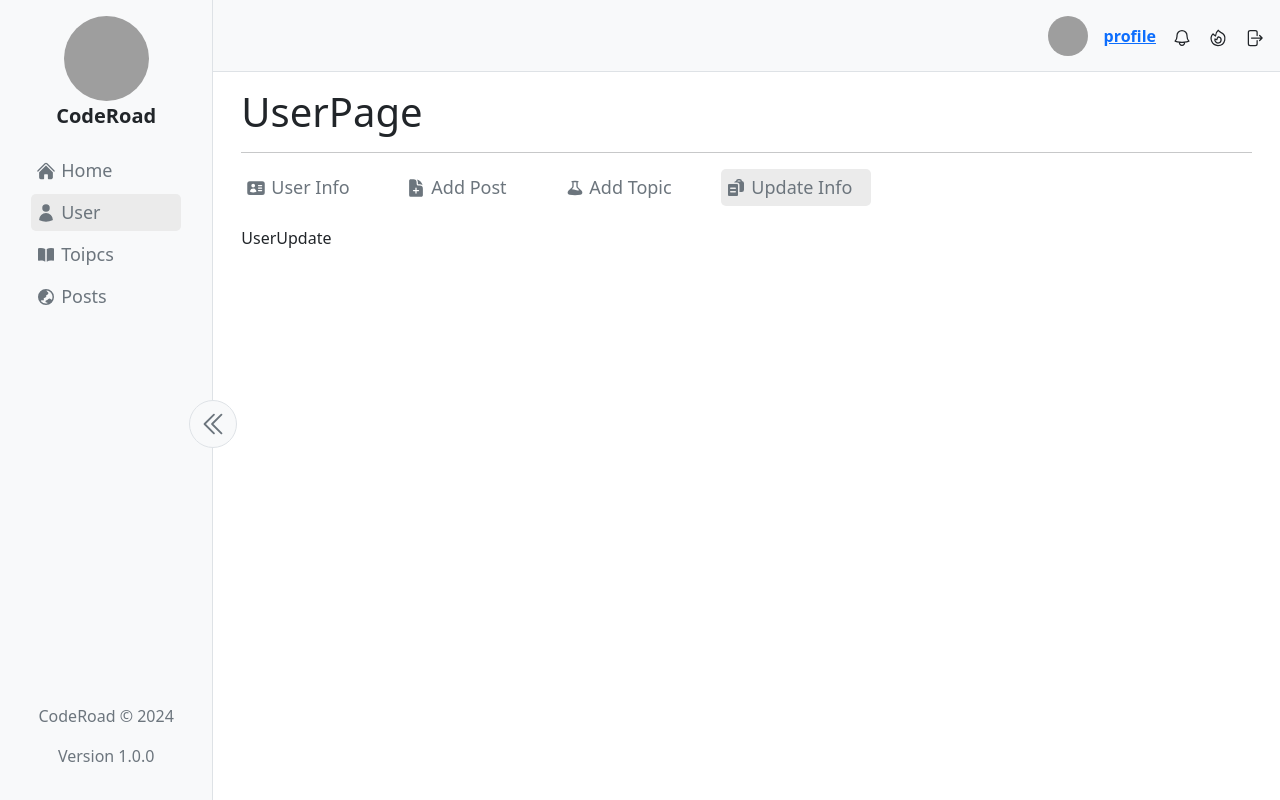
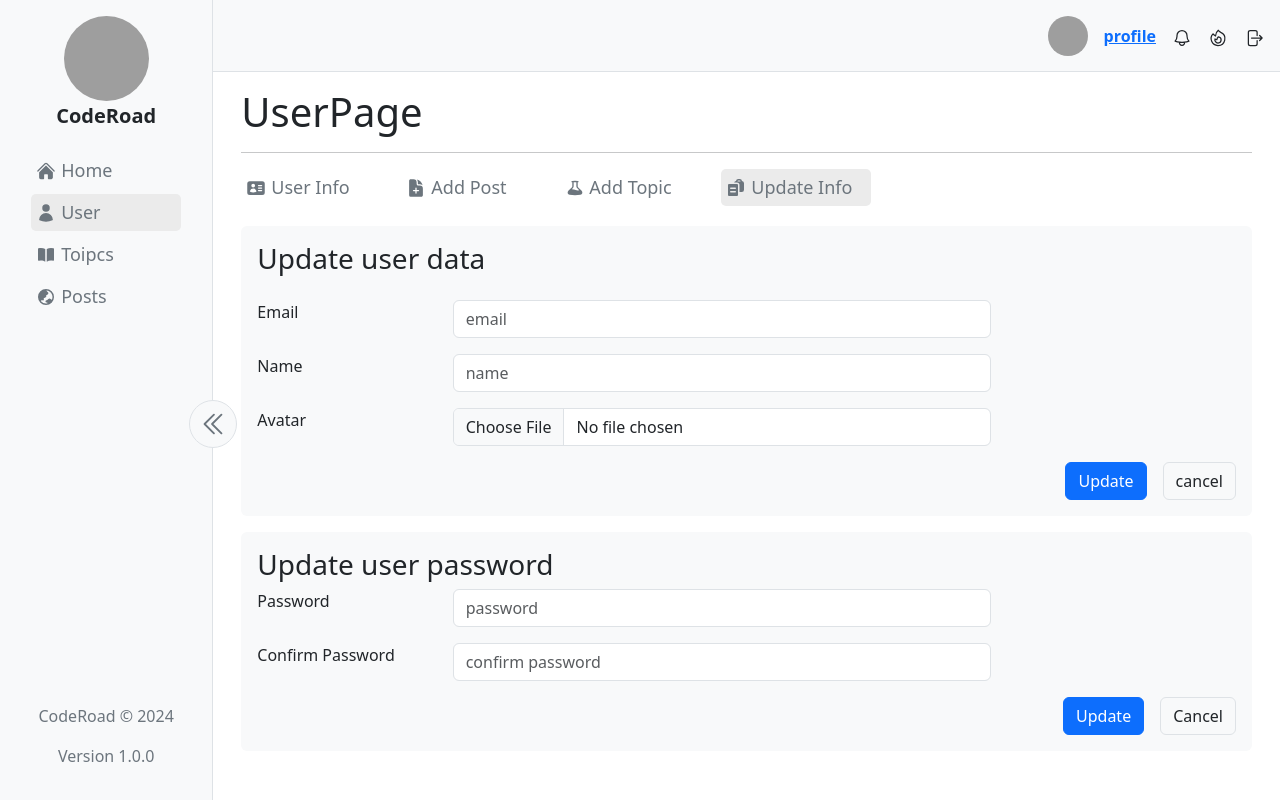
Before and after one commit to Abdelaziz79/Graduation-Project, a React (Vite) app: page /user/update in a window 1280 px wide. Built offline with nearby package versions, Linux system fonts and the light colour scheme; grey boxes are pictures that could not be loaded.

Commit message:
add user update page

```diff
--- /dev/null
+++ b/src/ui/UpdateUserInfo.jsx
@@ -0,0 +1,55 @@
+import React from "react";
+
+export default function UpdateUserInfo() {
+  return (
+    <div className="bg-body-tertiary p-3 rounded">
+      <h3 className="mb-4">Update user data</h3>
+      <form>
+        <div className="d-flex flex-column gap-3 w-75">
+          <div className="d-flex  gap-3  ">
+            <label className=" form-label w-25" for="Email">
+              Email
+            </label>
+            <input
+              type="email"
+              name="email"
+              id="email"
+              className="form-control w-75"
+              required
+              placeholder="email"
+            />
+          </div>
+          <div className="d-flex  gap-3 ">
+            <label className=" form-label w-25" for="name">
+              Name
+            </label>
+            <input
+              type="text"
+              name="name"
+              id="name"
+              className="form-control w-75"
+              required
+              placeholder="name"
+            />
+          </div>
+          <div className="d-flex  gap-3 ">
+            <label className=" form-label w-25" for="avatar">
+              Avatar
+            </label>
+            <input
+              type="file"
+              name="avatar"
+              id="avatar"
+              className="form-control w-75"
+              required
+            />
+          </div>
+        </div>
+        <div className="d-flex gap-3 mt-3 justify-content-end">
+          <button className="btn btn-primary ">Update</button>
+          <button className="btn border ">cancel</button>
+        </div>
+      </form>
+    </div>
+  );
+}
--- /dev/null
+++ b/src/ui/UpdateUserPassword.jsx
@@ -0,0 +1,45 @@
+import React from "react";
+
+export default function UpdateUserPassword() {
+  return (
+    <div className="bg-body-tertiary p-3 rounded mt-3">
+      <h3>Update user password</h3>
+      <form>
+        <div className="d-flex flex-column gap-3 w-75">
+          <div className="d-flex flex-column gap-3 ">
+            <div className="d-flex  gap-3 ">
+              <label className=" form-label w-25" for="password">
+                Password
+              </label>
+              <input
+                type="password"
+                name="password"
+                id="password"
+                className="form-control w-75"
+                required
+                placeholder="password"
+              />
+            </div>
+            <div className="d-flex  gap-3  ">
+              <label className=" form-label w-25" for="confirm-password">
+                Confirm Password
+              </label>
+              <input
+                type="password"
+                name="confirm-password"
+                id="confirm-password"
+                className="form-control w-75"
+                required
+                placeholder="confirm password"
+              />
+            </div>
+          </div>
+        </div>
+        <div className="d-flex justify-content-end gap-3">
+          <button className="btn btn-primary mt-3">Update</button>
+          <button className="btn border mt-3">Cancel</button>
+        </div>
+      </form>
+    </div>
+  );
+}
--- a/src/ui/UserUpdate.jsx
+++ b/src/ui/UserUpdate.jsx
@@ -1,5 +1,12 @@
 import React from "react";
+import UpdateUserInfo from "./UpdateUserInfo";
+import UpdateUserPassword from "./UpdateUserPassword";
 
 export default function UserUpdate() {
-  return <div>UserUpdate</div>;
+  return (
+    <>
+      <UpdateUserInfo />
+      <UpdateUserPassword />
+    </>
+  );
 }
```
